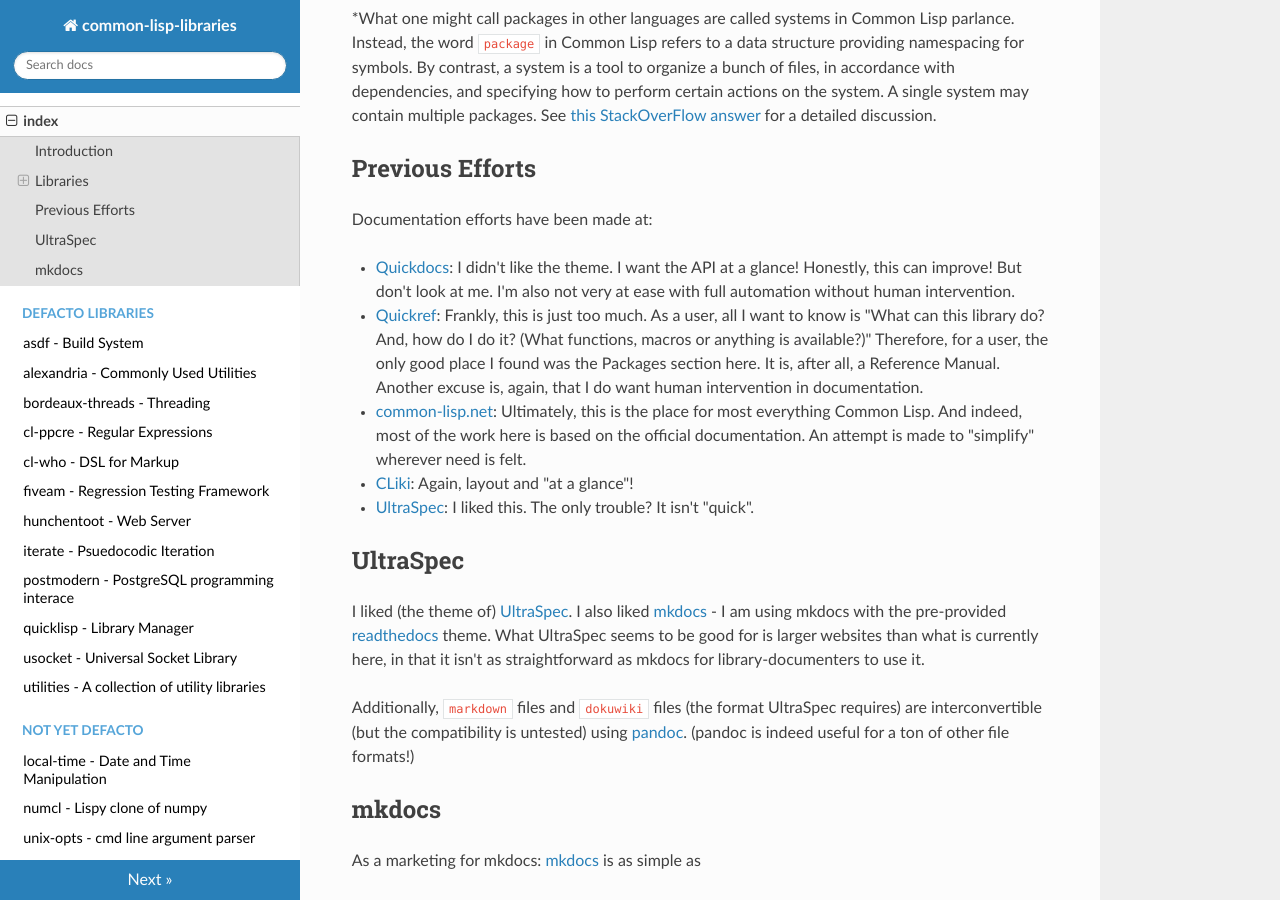
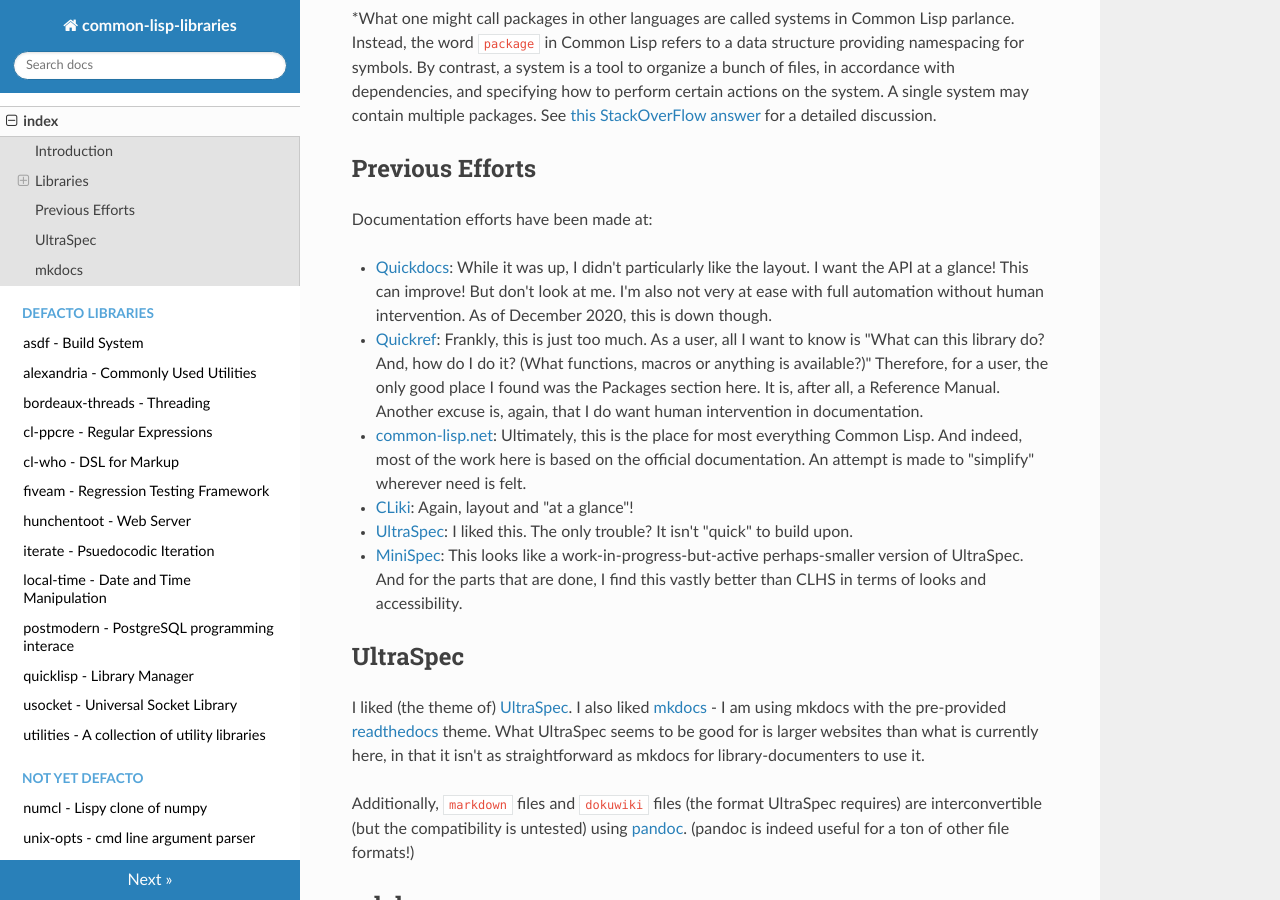
Before and after one commit to cl-library-docs/common-lisp-libraries, an MkDocs documentation site: the page built from docs/index.md, in a window 1280 px wide and 900 px high, scrolled down 1538 px. Built offline with MkDocs 1.6.1, drawn with Linux system fonts in a browser that asks for light colours; nearby versions of some CDN libraries.

Commit message:
minor fix: local-time in mkdocs.yml; mention minispec

```diff
--- a/docs/index.md
+++ b/docs/index.md
@@ -69,7 +69,7 @@
 
 Documentation efforts have been made at:
 
-- [Quickdocs](http://quickdocs.org/): I didn't like the theme. I want the API at a glance! Honestly, this can improve! But don't look at me. I'm also not very at ease with full automation without human intervention.
+- [Quickdocs](http://quickdocs.org/): While it was up, I didn't particularly like the layout. I want the API at a glance! This can improve! But don't look at me. I'm also not very at ease with full automation without human intervention. As of December 2020, this is down though.
 
 - [Quickref](http://quickref.common-lisp.net/): Frankly, this is just too much. As a user, all I want to know is "What can this library do? And, how do I do it? (What functions, macros or anything is available?)" Therefore, for a user, the only good place I found was the Packages section here. It is, after all, a Reference Manual. Another excuse is, again, that I do want human intervention in documentation.
 
@@ -77,7 +77,9 @@
 
 - [CLiki](http://cliki.net/): Again, layout and "at a glance"!
 
-- [UltraSpec]: I liked this. The only trouble? It isn't "quick".
+- [UltraSpec]: I liked this. The only trouble? It isn't "quick" to build upon.
+
+- [MiniSpec](https://lamberta.github.io/minispec/): This looks like a work-in-progress-but-active perhaps-smaller version of UltraSpec. And for the parts that are done, I find this vastly better than CLHS in terms of looks and accessibility.
 
 ## UltraSpec
 
--- a/mkdocs.yml
+++ b/mkdocs.yml
@@ -20,12 +20,12 @@
       - fiveam.md
       - hunchentoot.md
       - iterate.md
+      - local-time.md
       - postmodern.md
       - quicklisp.md
       - usocket.md
       - utilities.md
     - Not yet defacto:
-      - local-time.md
       - numcl.md
       - unix-opts.md
 plugins:
```
